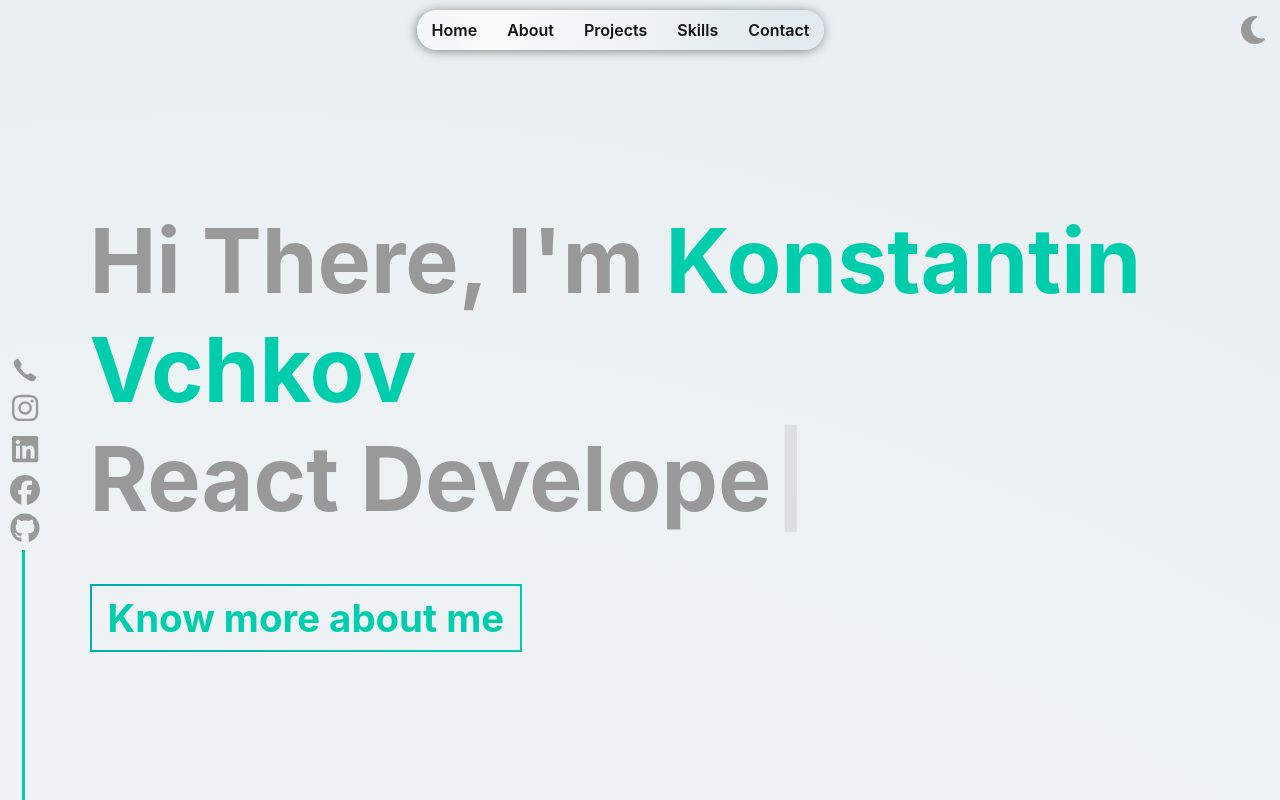
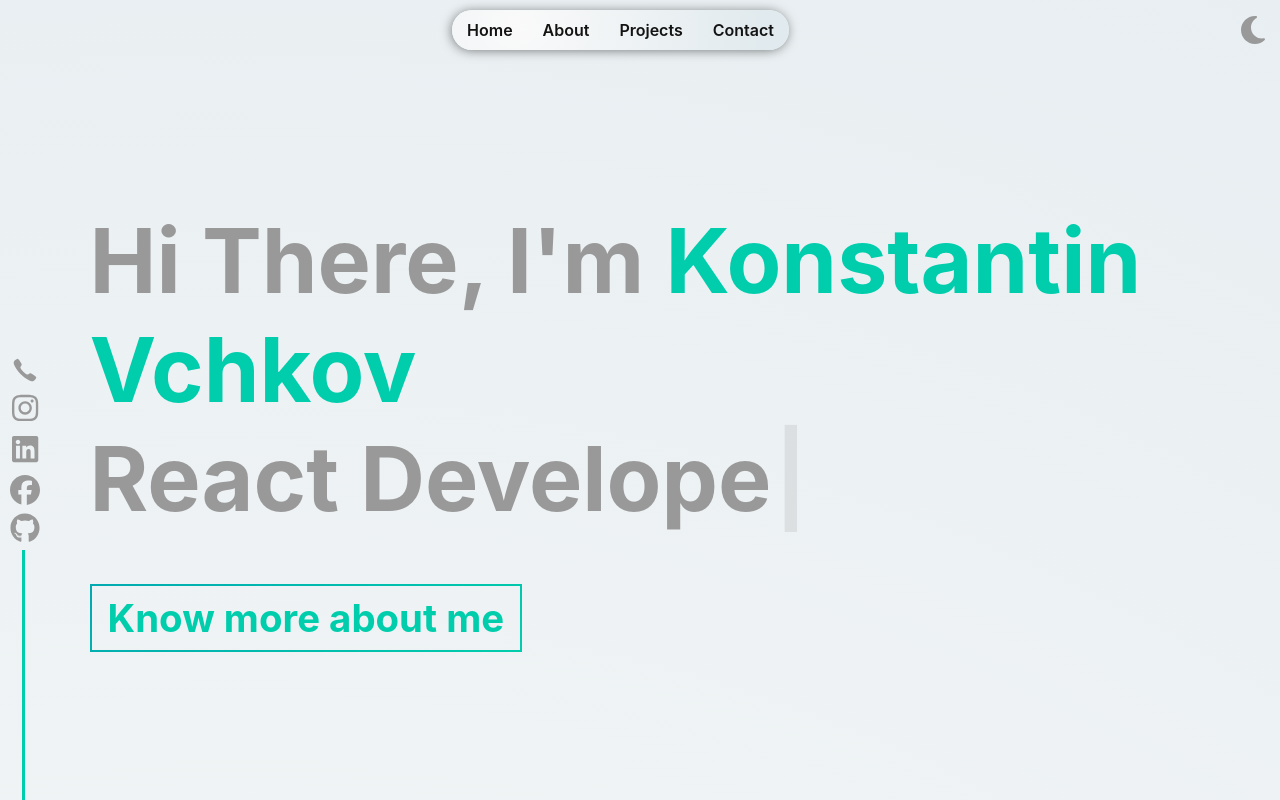
Before and after one commit to KonstantinVchkov/web-portfolio, a React (Create React App) app: page /#hero in a window 1280 px wide. Shown: the top 800 px of the page. Built offline with nearby package versions, Linux system fonts and the light colour scheme.

Commit message:
navbar scroll spy fixed

```diff
--- a/package.json
+++ b/package.json
@@ -21,6 +21,8 @@
     "react-dom": "^18.2.0",
     "react-icons": "^4.12.0",
     "react-parallax-tilt": "^1.7.179",
+    "react-router": "^6.21.1",
+    "react-router-dom": "^6.21.1",
     "react-scripts": "5.0.1",
     "react-scroll": "^1.9.0",
     "react-scroll-parallax": "^3.4.5",
--- a/src/App.tsx
+++ b/src/App.tsx
@@ -3,7 +3,7 @@ import Home from "./components/HomeComponent/Home";
 import "./App.css";
 import About from "./components/AboutComponent/About";
 import { aboutMe, projectsData, skills } from "./data/db";
-import Skills from "./components/Skills/Skills";
+// import Skills from "./components/Skills/Skills";
 import ProjectCard from "./components/ProjectsComponent/ProjectCard";
 import { ContactUs } from "./components/ContactComponent/Contact";
 import ThemeProvider from "./Hoc/ThemeProvider";
@@ -20,8 +20,9 @@ function App() {
       <ThemeProvider>
         <Navbar />
         <Home />
+
         <About aboutme={aboutMe.aboutme} />
-        <div className="projects">
+        <div id="projects" className="projects">
           {projectsData.map((project, idx) => (
             <ProjectCard key={idx} {...project} />
           ))}
--- a/src/components/HeaderComponent/Navbar.tsx
+++ b/src/components/HeaderComponent/Navbar.tsx
@@ -12,13 +12,18 @@ import { IoIosCall } from "react-icons/io";
 import { Link } from "react-scroll";
 import { FaGithub, FaBars } from "react-icons/fa";
 import { IoClose } from "react-icons/io5";
-import { useState } from "react";
+import { useRef, useState } from "react";
+import React from "react";
+// import { useLocation } from "react-router";
 export const Navbar = () => {
   const { theme } = useThemeContext();
   const changeCn = theme === "light" ? "navigation" : "darknavigation";
   const changeHambCn =
     theme === "light" ? "hamburger-menu" : "hamburger-menu-dark";
   const [menuOpen, setMenuOpen] = useState<boolean>(false);
+  const linkRef = React.createRef()
+  console.log('this is the location',linkRef)
+  // const location = useLocation()
   return (
     <div className="header">
       <div className="social-media">
@@ -50,12 +55,17 @@ export const Navbar = () => {
             {routes.map((nav, idx) => (
               <Link
                 key={idx}
-                to={nav.href}
+                to={`${nav.hash}`}
+                // href={nav.hash}
                 smooth={true}
                 duration={500}
                 spy={true}
                 offset={-70}
+                // ref={linkRef}
                 onClick={() => setMenuOpen(false)}
+                hashSpy={true}
+                // activeStyle={React}
+                // containerId={nav.hash}
               >
                 <li>{nav.title}</li>
               </Link>
--- a/src/components/ProjectsComponent/ProjectCard.tsx
+++ b/src/components/ProjectsComponent/ProjectCard.tsx
@@ -25,7 +25,7 @@ const ProjectCard = ({
       scale: scaleProgress,
       opacity:scrollYProgress
     }}
-    ref={ref} id="projects" className={classes}>
+    ref={ref}  className={classes}>
       <div className="col-lg-4 my-4 col-sm-12">
         <div className="project-wrapper__text load-hidden">
           <h3 className="project-wrapper__text-title">{name}</h3>
--- a/src/data/routes.ts
+++ b/src/data/routes.ts
@@ -1,22 +1,22 @@
 export const routes = [
   {
     title: "Home",
-    href: "hero",
+    hash: "hero",
   },
   {
     title: "About",
-    href: "about",
+    hash: "about",
   },
   {
     title: "Projects",
-    href: "projects",
+    hash: "projects",
   },
-  {
-    title: "Skills",
-    href: "skills",
-  },
+  // {
+  //   title: "Skills",
+  //   href: "skills",
+  // },
   {
     title: "Contact",
-    href: "contact",
+    hash: "contact",
   },
 ];
--- a/src/index.tsx
+++ b/src/index.tsx
@@ -2,10 +2,14 @@ import ReactDOM from "react-dom/client";
 import "./index.css";
 import App from "./App";
 import reportWebVitals from "./reportWebVitals";
-
+import { BrowserRouter as Router } from "react-router-dom";
 const root = ReactDOM.createRoot(
   document.getElementById("root") as HTMLElement
 );
-root.render(<App />);
+root.render(
+  <Router>
+    <App />
+  </Router>
+);
 
 reportWebVitals();
```
Also changed, not shown: 1 other file (tests, documents, lock files or other folders).
